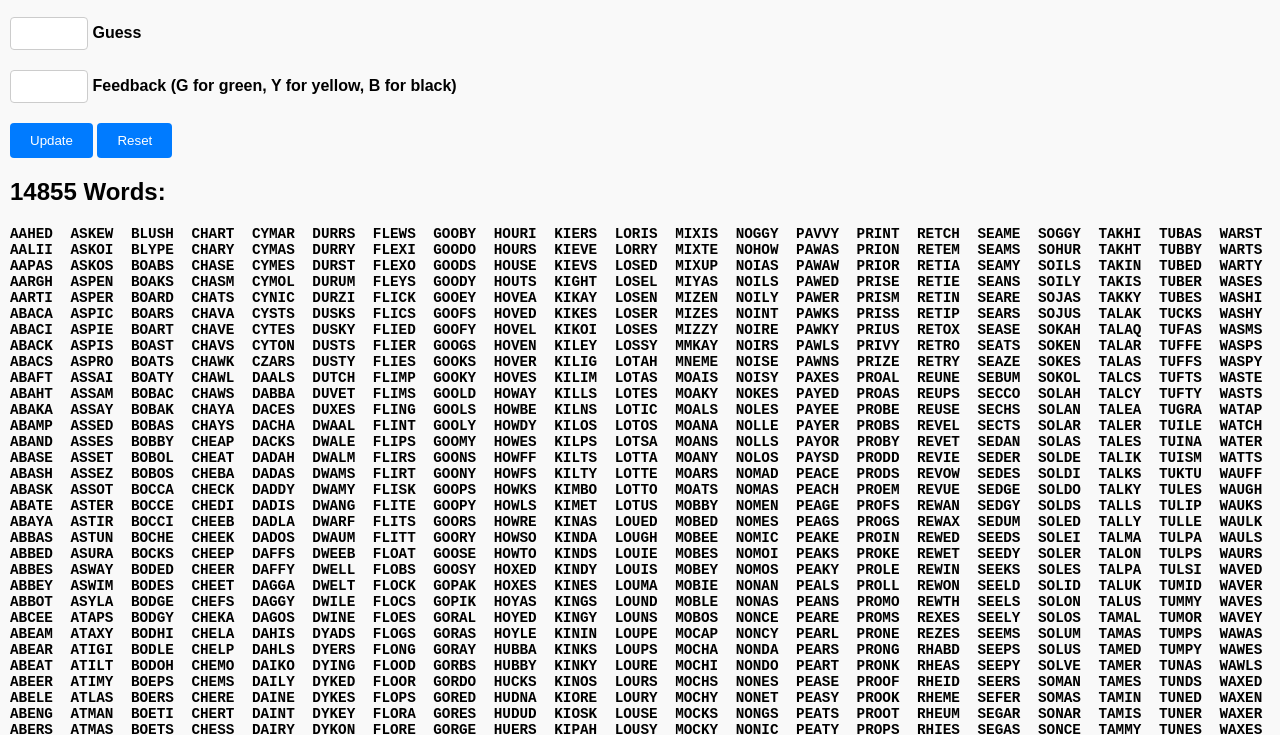
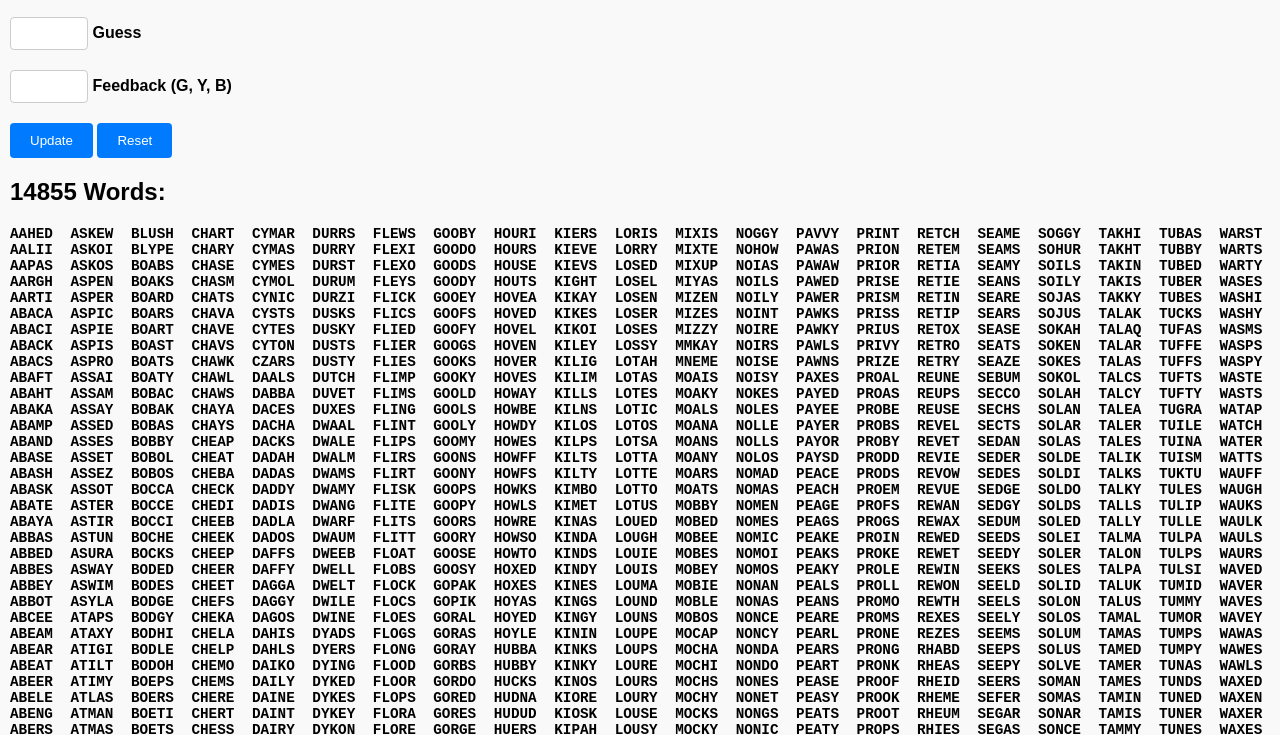
Before and after one commit to ducknoir/WordSifterJS, a plain HTML site: page docs/index.html in a window 1280 px wide. Shown: the part 61-796 px from the top of the page. Drawn offline with Linux system fonts and the light colour scheme.

Commit message:
Shorten feedback entry label.

```diff
--- a/docs/index.html
+++ b/docs/index.html
@@ -15,7 +15,7 @@
     </div>
     <div>
         <input type="text" id="feedback" maxlength="5">
-        <label for="feedback">Feedback (G for green, Y for yellow, B for black)</label>
+        <label for="feedback">Feedback (G, Y, B)</label>
     </div>
     <div>
         <button onclick="updateSifter()">Update</button>
```
